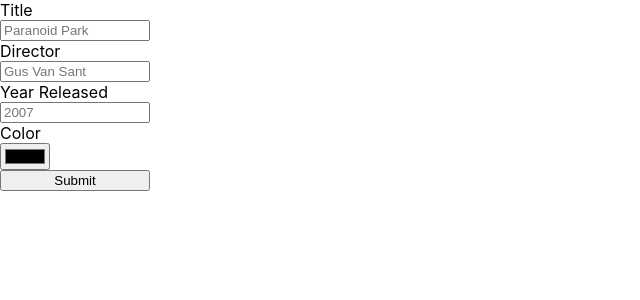
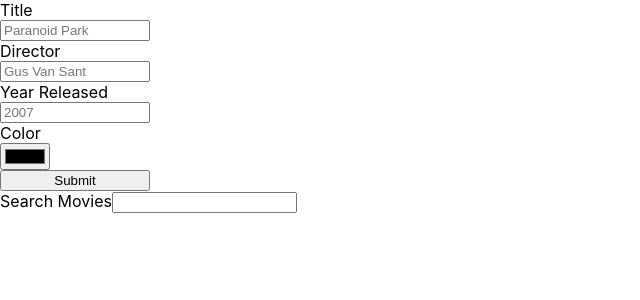
Before and after one commit to ryanflitcroft/movie-list, a React (Create React App) app: page / in a window 1280 px wide. Shown: the top 300 px of the page, without its empty margins (0-640 px from the left). Built offline with nearby package versions, Linux system fonts and the light colour scheme.

Commit message:
Function written for component MovieFilter, called in MovieList. useEffect setup for filter, allMovies in Main.

```diff
--- a/src/Main/Main.js
+++ b/src/Main/Main.js
@@ -1,4 +1,4 @@
-import React from 'react';
+import React, { useEffect } from 'react';
 import MovieList from './MovieList';
 import MovieForm from './MovieForm';
 
@@ -11,6 +11,19 @@
   yearReleased, setYearReleased,
   color, setColor
 }) {
+
+  useEffect(() => {
+    if (!filter) {
+      setFilteredMovies([...allMovies]);
+    } else {
+      const filteredMovies = allMovies.filter(movie => movie.movieTitle.toLowerCase().includes(filter.toLowerCase()));
+      setFilteredMovies([...filteredMovies]);
+    }
+
+  }
+  , [allMovies, filter, setFilteredMovies]);
+
+
 
   return (
     <main>
--- /dev/null
+++ b/src/Main/MovieFilter.js
@@ -0,0 +1,16 @@
+import React from 'react';
+
+export default function MovieFilter({
+  filter,
+  setFilter
+}) {
+  return (
+    <>
+      <label htmlFor='filter'>Search Movies</label>
+      <input onChange={(e) => setFilter(e.target.value)}
+        name='filter'
+        type='text'
+        value={filter} />
+    </>
+  );
+}
--- a/src/Main/MovieList.js
+++ b/src/Main/MovieList.js
@@ -1,5 +1,6 @@
 import React from 'react';
 import Movie from './Movie';
+import MovieFilter from './MovieFilter';
 
 export default function MovieList({
   allMovies,
@@ -14,7 +15,10 @@
 
   return (
     <section>
-      {allMovies.map((movie, i) =>
+      <MovieFilter filter={filter}
+        setFilter={setFilter} />
+
+      {filteredMovies.map((movie, i) =>
         <Movie key={movie, i}
           movie={movie} />
       )}
```
